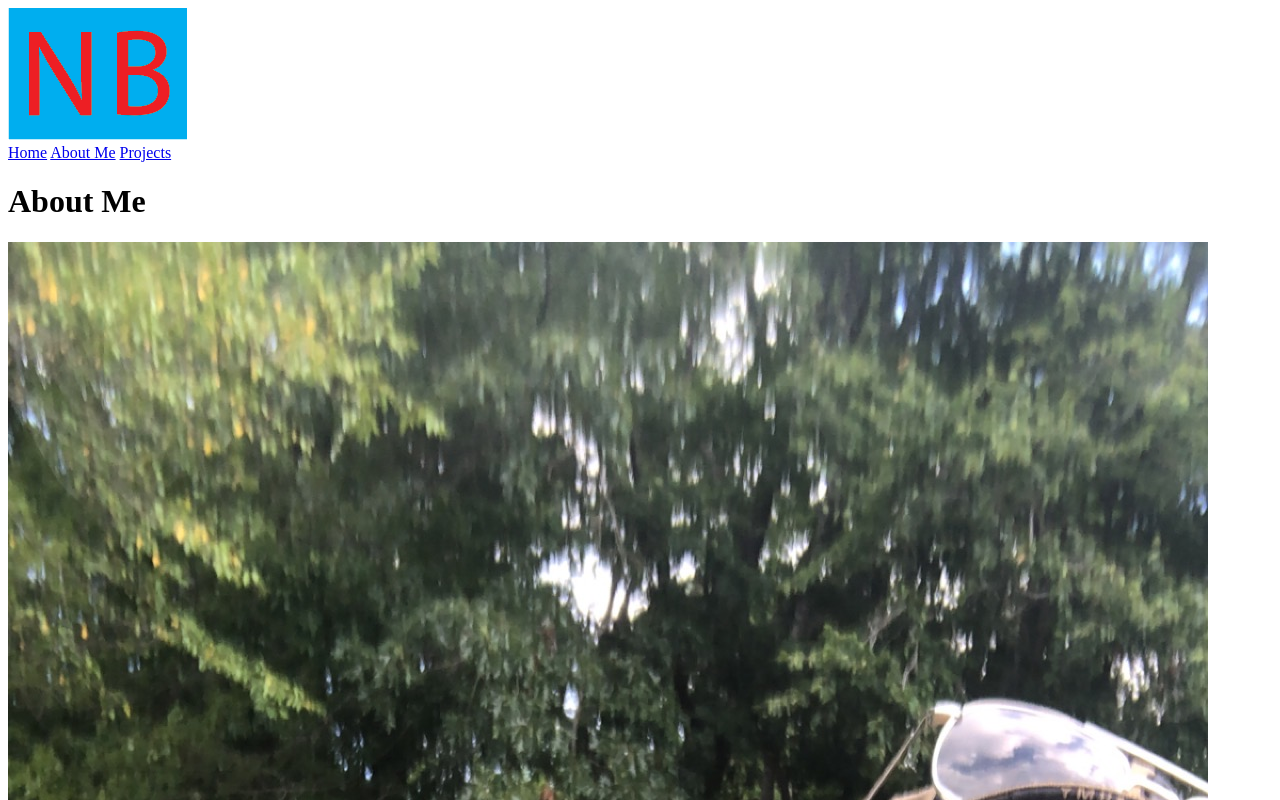
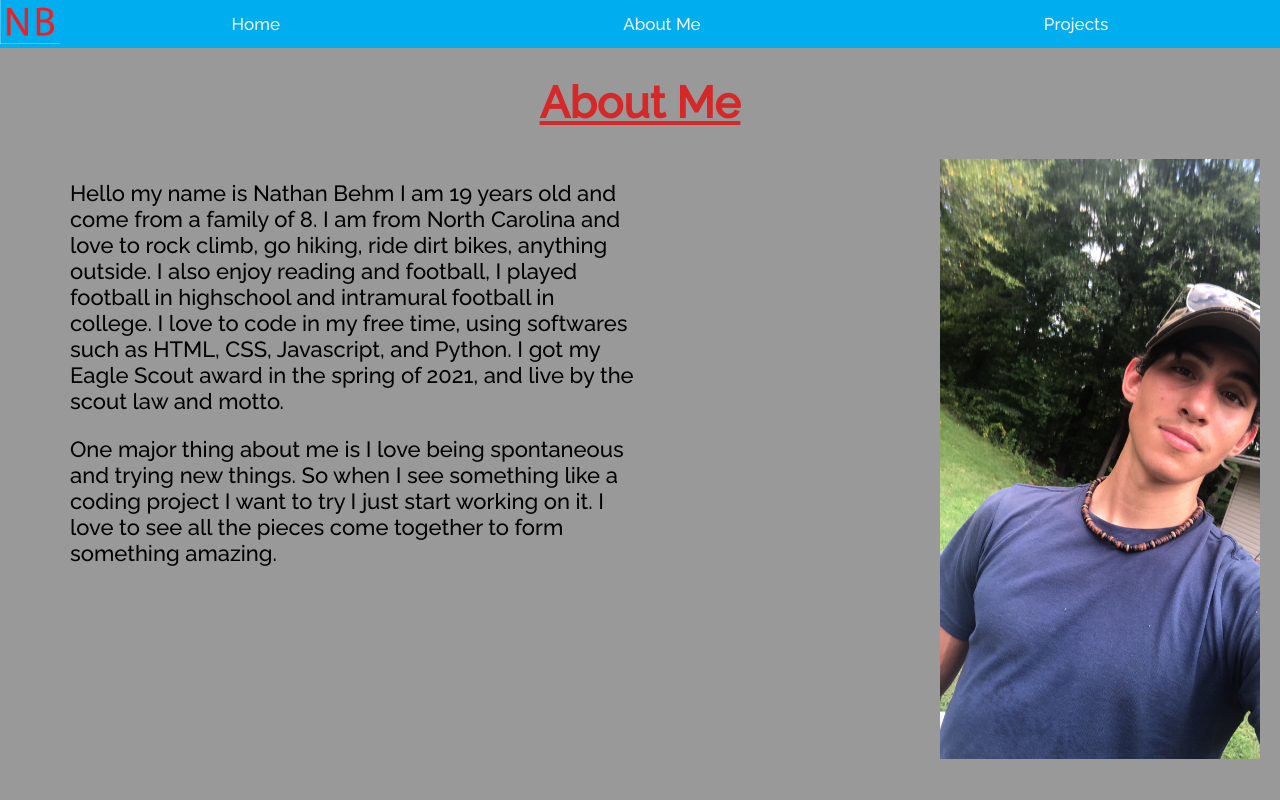
Before and after one commit to Nate752/portfolio, a plain HTML site: page aboutme.html in a window 1280 px wide. Shown: the top 800 px of the page. Drawn offline with Linux system fonts and the light colour scheme.

Commit message:
About me page

```diff
--- a/aboutme.html
+++ b/aboutme.html
@@ -1,30 +1,55 @@
 <!DOCTYPE html>
 <html lang="en">
+
 <head>
     <meta charset="UTF-8">
     <meta http-equiv="X-UA-Compatible" content="IE=edge">
     <meta name="viewport" content="width=device-width, initial-scale=1.0">
-    <title>About Me</title>
+    <title>Portfolio</title>
+    <link type="text/css" rel="stylesheet" href="./styles/style.css">
+    <script type="text/javascript" src="./scripts/navfunction.js"></script>
 </head>
+
 <body>
+    <div id="content">
+
         <header>
-        <img src="./images/personal_logo.PNG" alt="Logo">
-        <nav>
+            <a id="logo_link" href="index.html">
+                <img class="logo" src="./images/personal_logo.PNG" alt="Logo">
+            </a>
+            <div class="topnav" id="myTopnav">
                 <a href="index.html">Home</a>
                 <a href="aboutme.html">About Me</a>
                 <a href="projects.html">Projects</a>
-        </nav>
+                <a href="javascript:void(0);" class="hicon" onclick="myFunction()">
+                    &#9776;
+                </a>
+            </div>
         </header>
+        <div class="h1_header">
             <h1>About Me</h1>
-<img src="./images/my_photo.JPG" alt="An Image of me">
+        </div>
+        <main class="home-grid2">
+            <div class="paragraph_3">
+                <p>Hello my name is Nathan Behm I am 19 years old and come from a family of 8.
+                    I am from North Carolina and love to rock climb, go hiking, ride dirt bikes, anything outside.
+                    I also enjoy reading and football, I played football in highschool and intramural football in college.
+                    I love to code in my free time, using softwares such as HTML, CSS, Javascript, and Python. I got my Eagle Scout award
+                    in the spring of 2021, and live by the scout law and motto. </p>
+                    <div class="paragraph_4">
+                    <p>One major thing about me is I love being spontaneous and trying new things. So when I see something like a coding
+                        project I want to try I just start working on it. I love to see all the pieces come together to form something amazing. </p>
+                    </div>
+            </div>
 
-<p>I am going to be filling this text out next assignment, need to think more.</p>
-
-<p>I am going to be filling this text out next assignment, need to think more.</p>
+            <img class="my_img" src="./images/my_photo.JPG" alt="A picture of me">
+        </main>
 
         <footer>
             <p>&copy; Nathan's Portfolio - 2022</p>
             <a href="site-plan.html">Site Plan</a>
         </footer>
+
 </body>
+
 </html>
--- a/styles/style.css
+++ b/styles/style.css
@@ -129,7 +129,7 @@ footer a {
   color: black;
   border: 3px solid var(--accent2-color);
   margin: 75px 25px;
-  margin-bottom:400px;
+  margin-bottom: 400px;
   margin-left: 45px;
   padding: 20px 20px;
   text-align: center;
@@ -148,6 +148,48 @@ grid-row: 2;
   padding: 10px 10px;
   text-align: center;
 }
+
+.h1_header {
+  text-align: center;
+  text-decoration: underline;
+  color: var(--accent2-color)
+}
+
+.my_img {
+  width: 100%;
+  height: 600px;
+  grid-column-start: 3;
+  grid-column-end: 4;
+  margin-top: 1px;
+  margin-bottom: 150px;
+  margin-left: 300px;
+}
+
+.home-grid2 {
+  display: grid;
+  grid-template-columns: 1fr 1fr 1fr 1fr;
+}
+
+.paragraph_3 {
+  grid-column-start: 1;
+  grid-column-end: 3;
+  padding-left: 70px;
+}
+
+.paragraph_4 {
+  grid-column-start: 1;
+  grid-column-end: 3;
+}
+
+
+
+
+
+
+
+
+
+
 
 
 /* The "responsive" class is added to the topnav with JavaScript when the user clicks on the icon. This class makes the topnav look good on small screens (display the links vertically instead of horizontally) */
```
Lines whose indentation alone changed are shown as unchanged.
